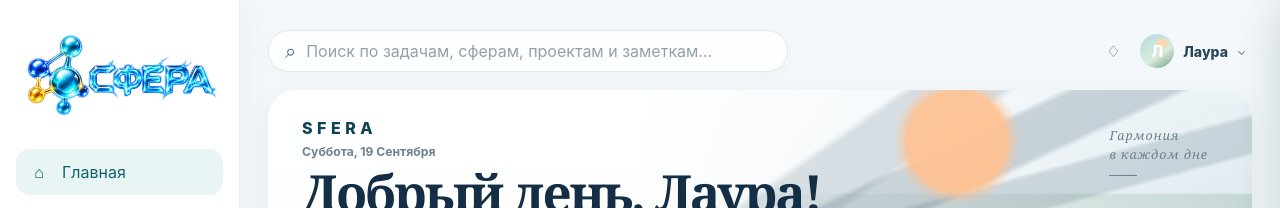
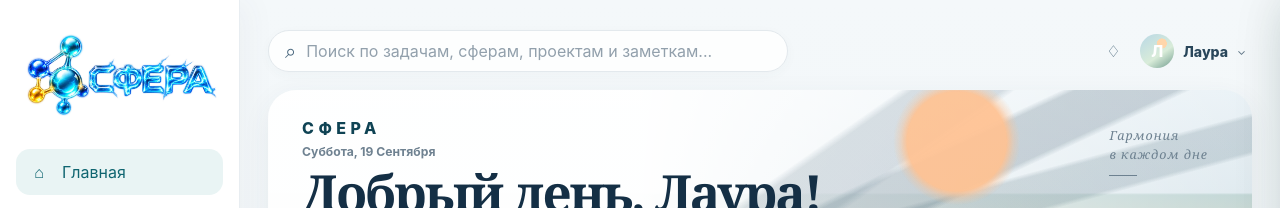
Before and after one commit to inkermankirov-a11y/sfera, a React (Vite) app in the folder apps/web/: page / in a window 1280 px wide. Shown: the top 208 px of the page. Built offline with nearby package versions, Linux system fonts and the light colour scheme.

Commit message:
Use Cyrillic СФЕРА branding

```diff
--- a/apps/web/src/App.tsx
+++ b/apps/web/src/App.tsx
@@ -1414,9 +1414,9 @@ export function App() {
 
   return (
     <div className={`app-shell section-${mobileSection} ${selected ? "has-detail" : ""}`}>
-      <aside className="sidebar" aria-label="Навигация SFERA">
-        <button className="brand brand-button" onClick={() => setMobileSection("home")} aria-label="Главная SFERA">
-          <img className="brand-logo" src="/sfera/sfera-logo.webp" alt="SFERA" />
+      <aside className="sidebar" aria-label="Навигация СФЕРА">
+        <button className="brand brand-button" onClick={() => setMobileSection("home")} aria-label="Главная СФЕРА">
+          <img className="brand-logo" src="/sfera/sfera-logo.webp" alt="СФЕРА" />
         </button>
 
         <nav className="side-nav">
@@ -1518,7 +1518,7 @@ export function App() {
         <section className={`home-dashboard ${mobileSection === "home" ? "active" : ""}`} aria-hidden={mobileSection !== "home"}>
           <header className="dashboard-hero">
             <div className="dashboard-hero-copy">
-              <div className="dashboard-wordmark">SFERA</div>
+              <div className="dashboard-wordmark">СФЕРА</div>
               <p className="dashboard-date">{dashboardDate}</p>
               <h1>{greeting}, {profileName}!</h1>
               <p className="dashboard-lead">Большие перемены начинаются<br />с маленьких шагов ✨</p>
@@ -2171,7 +2171,7 @@ export function App() {
 
           {calendarMode === "history" && (
             <section className="calendar-list-card history-timeline">
-              <div className="calendar-list-title"><strong>История SFERA</strong><span>последние изменения</span></div>
+              <div className="calendar-list-title"><strong>История СФЕРЫ</strong><span>последние изменения</span></div>
               {historyEvents.map((event) => (
                 <div className="history-row" key={event.id}>
                   <span>{event.icon}</span>
```
